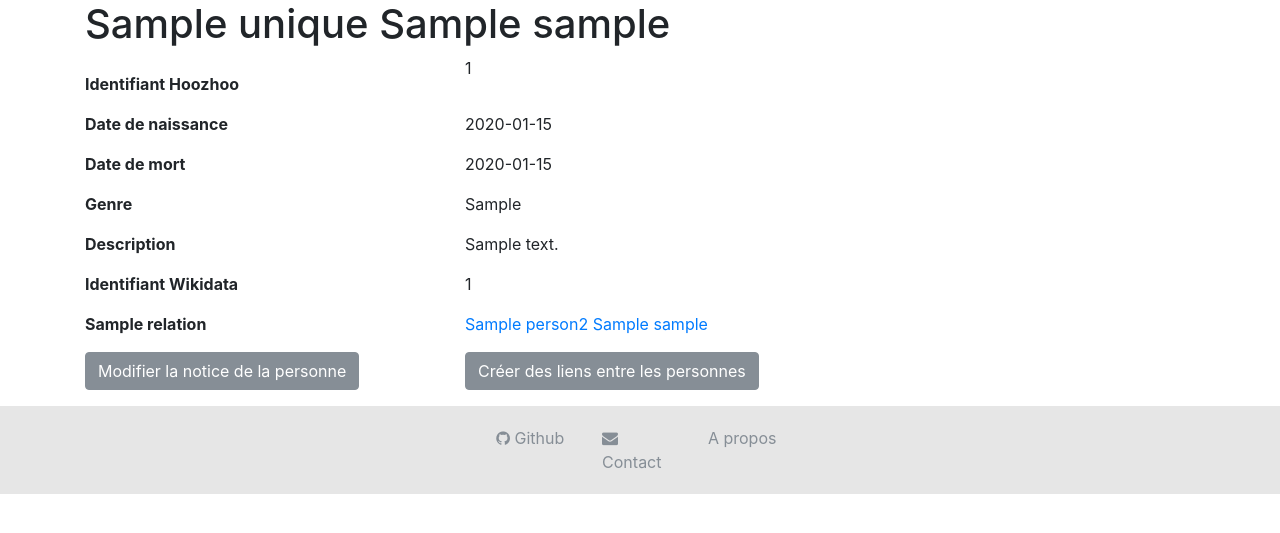
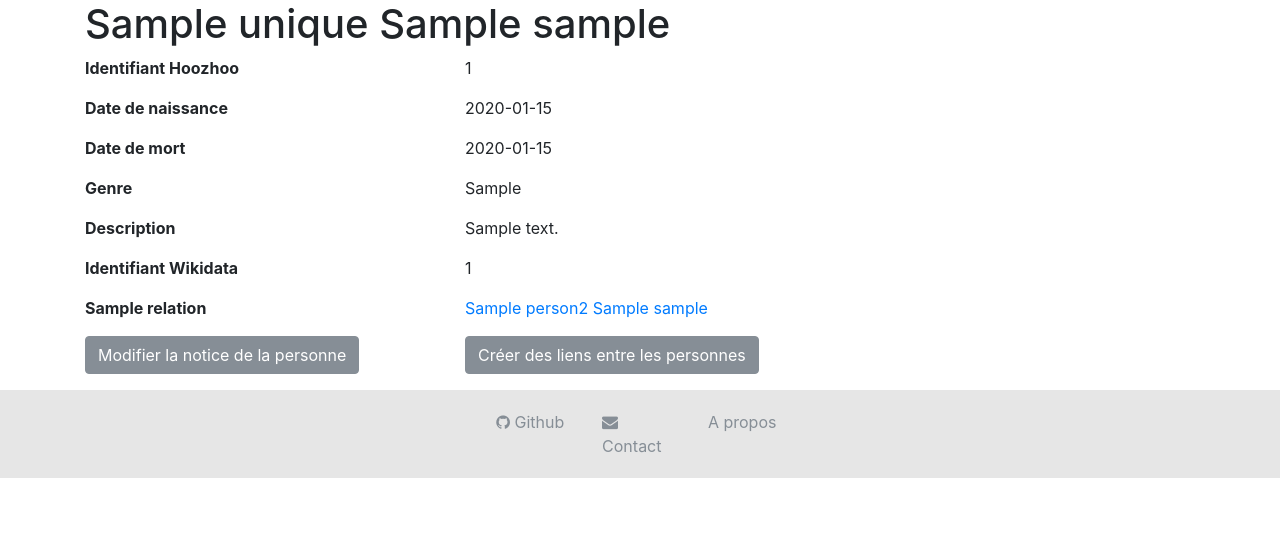
Before and after one commit to Chartes-TNAH/dico-proso, a Flask app: template hoozhoo/templates/pages/notice.html in a window 1280 px wide. Shown: the part 56-589 px from the top of the page. Run offline with Flask 2, Linux system fonts and the light colour scheme; the template is opened without the code that fills it: most values are stand-ins (such as "Sample title", 1, 10 or a date in 2020); some libraries are stand-ins or nearby versions.

Commit message:
mise en forme: suite

```diff
--- a/hoozhoo/templates/pages/notice.html
+++ b/hoozhoo/templates/pages/notice.html
@@ -8,7 +8,7 @@
         <h1>{{unique.person_name}} {{unique.person_firstname}} {{unique.person_nickname}}</h1>
 
         <div class="row">
-            <div class="col-4"> <p class="font-weight-bold"> <p class="font-weight-bold">Identifiant Hoozhoo</p></div>
+            <div class="col-4"> <p class="font-weight-bold"> Identifiant Hoozhoo</p></div>
           <div class="col-8">{{unique.person_id}}</div>
           <div class="w-100"></div>
             {% if not unique.person_birthdate %}
```
